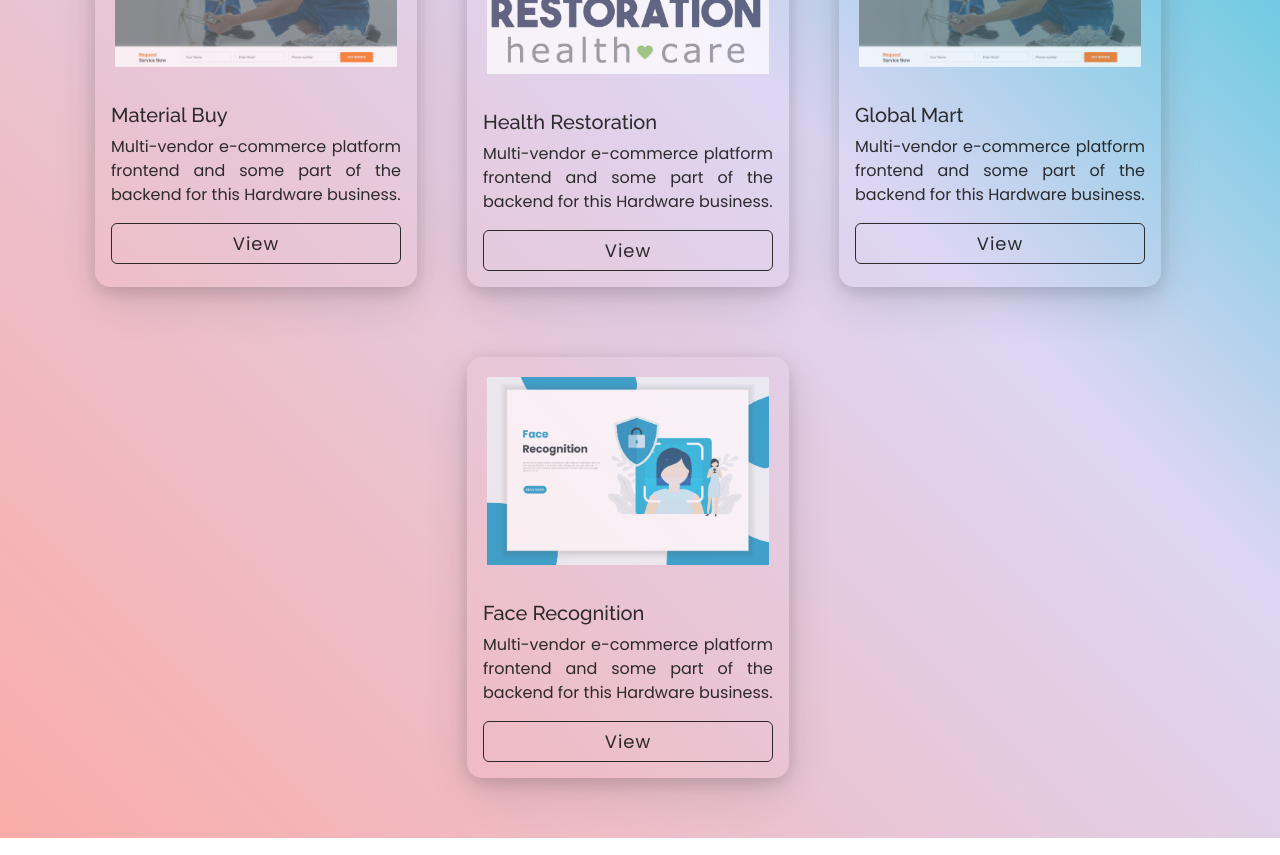
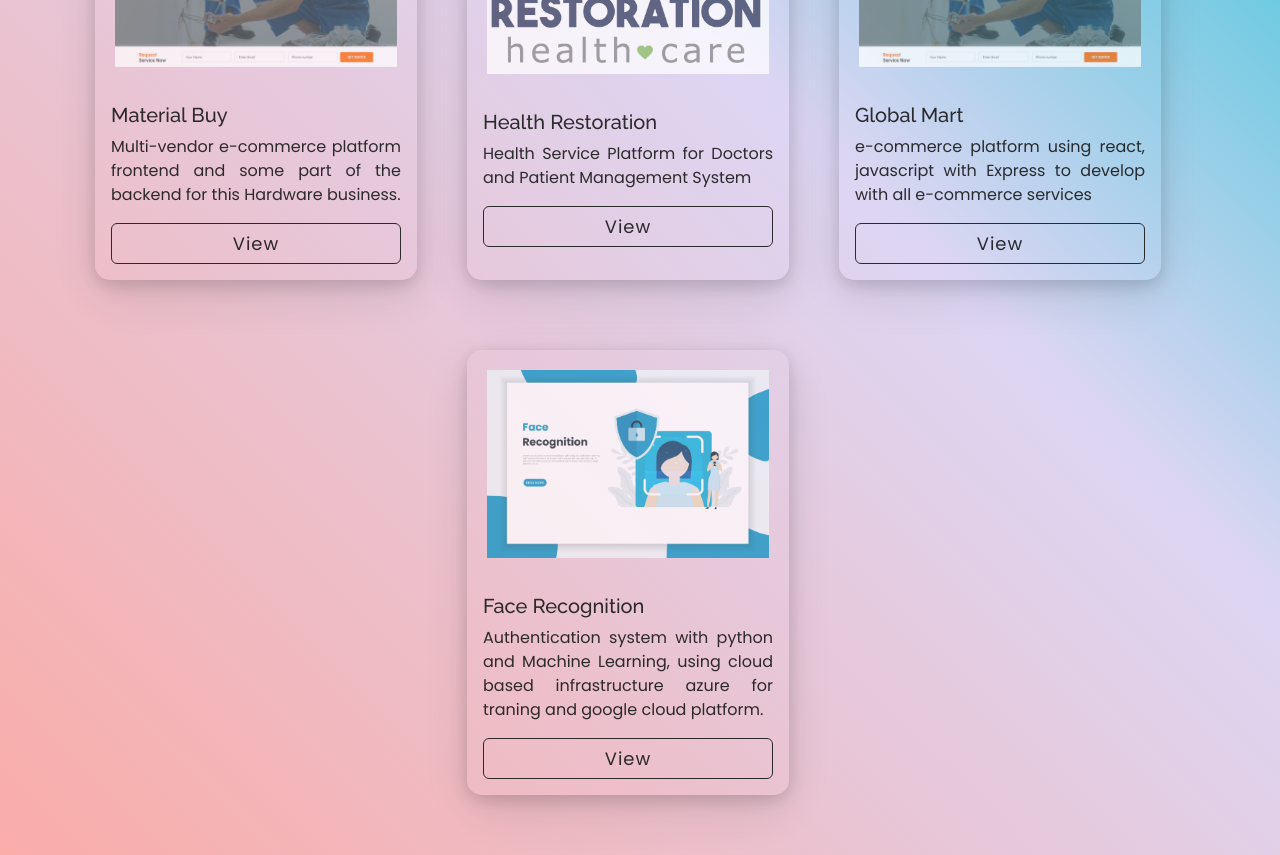
Before and after one commit to Utkarsh-K10/Protfolio, a React (Vite) app: page /projects in a window 1280 px wide. Shown: the part 260-1115 px from the top of the page. Built offline with nearby package versions, Linux system fonts and the light colour scheme.

Commit message:
Update Projects.jsx
updated links

```diff
--- a/src/components/Projects/Projects.jsx
+++ b/src/components/Projects/Projects.jsx
@@ -16,34 +16,34 @@ const Projects = () => {
                                 title='Material Buy'
                                 description='Multi-vendor e-commerce platform frontend and some part of the backend for this Hardware business.'
                                 isBlog={false}
-                                pLink=""
+                                pLink="https://materialbuy.com"
                             />
                         </Col>
                         <Col md={4} className='project-card'>
                             <ProjectCard
                                 imgPath={restoration}
                                 title='Health Restoration'
-                                description='Multi-vendor e-commerce platform frontend and some part of the backend for this Hardware business.'
+                                description='Health Service Platform for Doctors and Patient Management System'
                                 isBlog={false}
-                                pLink=""
+                                pLink="https://www.godaddy.com/forsale/healthrestorationclinic.com?utm_source=TDFS_BINNS2&utm_medium=parkedpages&utm_campaign=x_corp_tdfs-binns2_base&traffic_type=TDFS_BINNS2&traffic_id=binns2&"
                             />
                         </Col>
                         <Col md={4} className='project-card'>
                             <ProjectCard
                                 imgPath={materialbuyimg}
                                 title='Global Mart'
-                                description='Multi-vendor e-commerce platform frontend and some part of the backend for this Hardware business.'
+                                description='e-commerce platform using react, javascript with Express to develop with all e-commerce services'
                                 isBlog={false}
-                                pLink=""
+                                pLink="https://github.com/Utkarsh-K10/orions_GrabDeal_userwebsite"
                             />
                         </Col>
                         <Col md={4} className='project-card'>
                             <ProjectCard
                                 imgPath={facerecog}
                                 title='Face Recognition'
-                                description='Multi-vendor e-commerce platform frontend and some part of the backend for this Hardware business.'
+                                description='Authentication system with python and Machine Learning, using cloud based infrastructure azure for traning and google cloud platform.'
                                 isBlog={false}
-                                pLink=""
+                                pLink="https://github.com/Utkarsh-K10/RapidTransitAI/tree/master"
                             />
                         </Col>
                     </Row>
```
